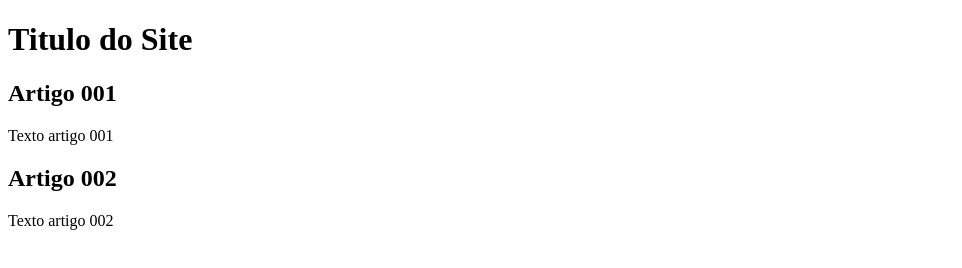
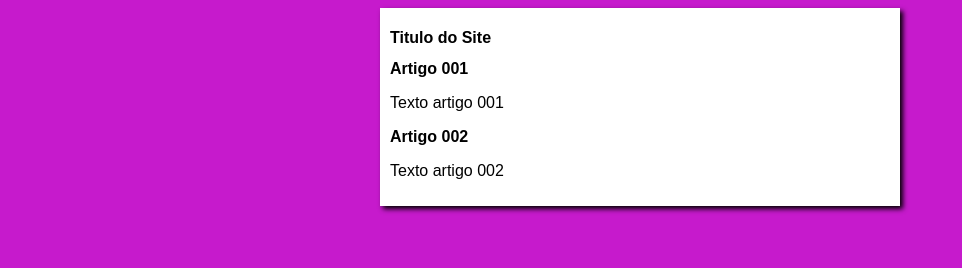
Before and after one commit to luispolippo/projeto-site, a plain HTML site: page index.html in a window 1280 px wide. Shown: the whole page, without its empty margins (0-962 px from the left). Drawn offline with Linux system fonts and the light colour scheme.

Commit message:
iniciei o design

```diff
--- /dev/null
+++ b/estilos/style.css
@@ -0,0 +1,16 @@
+*{
+    font-family: Arial, Helvetica, sans-serif;
+    font-size: 16px;
+}
+
+body{
+    background-color: rgb(198, 26, 204);
+}
+
+main{
+    background-color: white;
+    width: 500px;
+    margin: auto;
+    padding: 10px;
+    box-shadow: 3px 3px 5px black;
+}
--- a/index.html
+++ b/index.html
@@ -5,6 +5,7 @@
     <meta http-equiv="X-UA-Compatible" content="IE=edge">
     <meta name="viewport" content="width=device-width, initial-scale=1.0">
     <title>Título do Site</title>
+    <link rel="stylesheet" href="estilos/style.css">
 </head>
 <body>
     <main>
```
